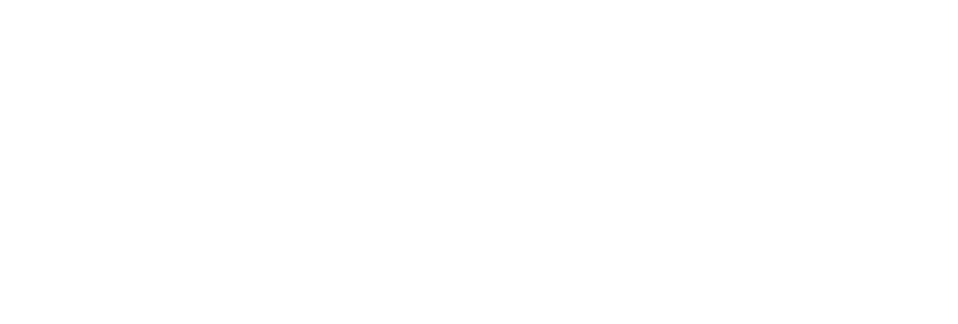
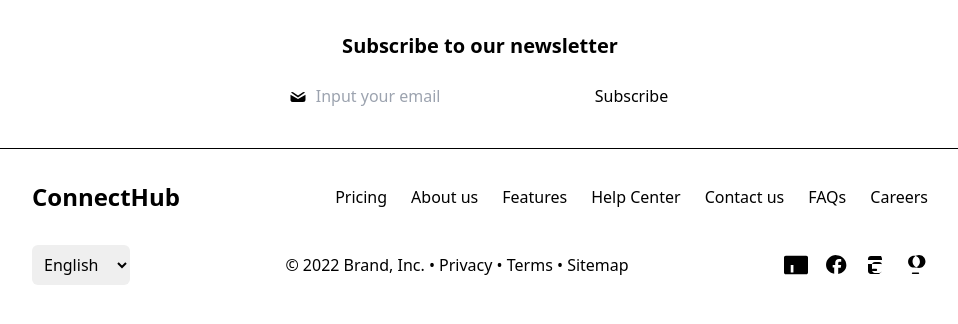
Before and after one commit to IzzoBio/frontend, a React (Vite) app: page /foot in a window 1280 px wide. Before the commit this address had no page. Shown: the top 324 px of the page, without its empty margins (160-1118 px from the left). Built offline with nearby package versions, Linux system fonts and the light colour scheme.

Commit message:
feat: adding footer as testing before changing it to component

```diff
--- a/src/App.jsx
+++ b/src/App.jsx
@@ -8,6 +8,7 @@ import theme from "../theme"
 import Verify from "./app/auth/Verify"
 import ProfileApp from "./app/profile/profile"
 import PostApp from "./app/post/post"
+import Footer from "./app/footerTest/footerTest"
 
 axios.defaults.baseURL = process.env.BACK_API_URL;
 
@@ -24,6 +25,7 @@ function App() {
           <Route path="/verify-account" element={<Verify />} />
           <Route path="/profile" element={<ProfileApp/>}/>
           <Route path="/post" element={<PostApp/>}/>
+          <Route path="/foot" element={<Footer/>}/>
         </Routes>
       </BrowserRouter>
     </ThemeProvider>
--- /dev/null
+++ b/src/app/footerTest/footerTest.jsx
@@ -0,0 +1,90 @@
+import React from "react";
+
+const Footer = () => {
+  return (
+    <footer className="bg-gray-900 text-gray-300 py-8 px-4">
+      <div className="max-w-6xl mx-auto flex flex-col items-center">
+        {/* Section Newsletter */}
+        <div className="text-center mb-8">
+          <h2 className="text-xl font-semibold mb-4">Subscribe to our newsletter</h2>
+          <div className="flex justify-center items-center space-x-4">
+            <div className="relative">
+              <span className="absolute inset-y-0 left-0 flex items-center pl-3">
+                <svg
+                  className="w-5 h-5 text-gray-400"
+                  fill="currentColor"
+                  viewBox="0 0 20 20"
+                  xmlns="http://www.w3.org/2000/svg"
+                >
+                  <path d="M2.94 6.52L10 11.48l7.06-4.96a2.5 2.5 0 00-2.12-.28L10 9.4 5.06 6.24a2.5 2.5 0 00-2.12.28z"></path>
+                  <path d="M2.5 8.67v5.83A2.5 2.5 0 005 16h10a2.5 2.5 0 002.5-2.5V8.67L10 13.1 2.5 8.67z"></path>
+                </svg>
+              </span>
+              <input
+                type="email"
+                placeholder="Input your email"
+                className="pl-10 pr-4 py-2 rounded-md bg-gray-800 text-gray-300 focus:outline-none focus:ring-2 focus:ring-purple-600"
+              />
+            </div>
+            <button className="bg-purple-600 text-white px-4 py-2 rounded-md hover:bg-purple-500">
+              Subscribe
+            </button>
+          </div>
+        </div>
+
+        {/* Logo et Navigation */}
+        <div className="w-full flex flex-col items-center border-t border-gray-700 pt-8">
+          <div className="flex justify-between items-center w-full max-w-4xl">
+            <div className="flex items-center space-x-2">
+              <div className="text-2xl font-bold text-white">ConnectHub</div>
+            </div>
+            <ul className="flex space-x-6">
+              <li className="hover:text-white cursor-pointer">Pricing</li>
+              <li className="hover:text-white cursor-pointer">About us</li>
+              <li className="hover:text-white cursor-pointer">Features</li>
+              <li className="hover:text-white cursor-pointer">Help Center</li>
+              <li className="hover:text-white cursor-pointer">Contact us</li>
+              <li className="hover:text-white cursor-pointer">FAQs</li>
+              <li className="hover:text-white cursor-pointer">Careers</li>
+            </ul>
+          </div>
+
+          {/* Sélection de langue */}
+          <div className="flex justify-between items-center w-full max-w-4xl mt-8">
+            <select className="bg-gray-800 text-gray-300 p-2 rounded-md focus:outline-none">
+              <option>English</option>
+              <option>Français</option>
+              <option>Español</option>
+            </select>
+            <p className="text-gray-500">© 2022 Brand, Inc. • Privacy • Terms • Sitemap</p>
+            {/* Réseaux sociaux */}
+            <div className="flex space-x-4">
+              <a href="#" className="hover:text-white">
+                <svg className="w-6 h-6" fill="currentColor" viewBox="0 0 24 24">
+                  <path d="M24 4.56v14.91c0 .98-.8 1.77-1.77 1.77H1.77C.8 21.23 0 20.43 0 19.46V4.56c0-.98.8-1.77 1.77-1.77h20.46c.97 0 1.77.8 1.77 1.77zM9.43 19.44v-7.53h-2.7v7.53h2.7zm-1.35-8.7a1.57 1.57 0 11-.01-3.14 1.57 1.57 0 01.01 3.14zM21 19.44v-4.15c0-.99-.36-1.67-1.24-1.67-.68 0-1.08.46-1.26.91-.06.14-.08.33-.08.53v4.38h-2.7c.04-7.12 0-7.53 0-7.53h2.7v1.07h-.01c.36-.56 1-.95 1.74-.95 1.27 0 2.22.83 2.22 2.6v4.8h-.01z" />
+                </svg>
+              </a>
+              <a href="#" className="hover:text-white">
+                <svg className="w-6 h-6" fill="currentColor" viewBox="0 0 24 24">
+                  <path d="M12 2.04c-5.52 0-9.96 4.44-9.96 9.96 0 4.41 3.61 8.05 8.17 8.76v-6.19H8.7v-2.57h2.51V9.92c0-2.49 1.49-3.86 3.75-3.86 1.07 0 2 .08 2.26.12v2.63h-1.55c-1.22 0-1.46.58-1.46 1.43v1.87h2.93l-.39 2.57h-2.54V21c4.55-.71 8.16-4.35 8.16-8.76 0-5.52-4.44-9.96-9.96-9.96z" />
+                </svg>
+              </a>
+              <a href="#" className="hover:text-white">
+                <svg className="w-6 h-6" fill="currentColor" viewBox="0 0 24 24">
+                  <path d="M8 12c0-1.61 1.3-2.91 2.91-2.91H15.1c1.61 0 2.91 1.3 2.91 2.91v5.09C18.01 18.7 16.7 20 15.1 20H10.91C9.3 20 8 18.7 8 17.09V12zm-4-6c0-1.61 1.3-2.91 2.91-2.91h10.18C16.7 3.1 18.01 4.39 18.01 6v.99H3.98V6zm0 5.09v6.91c0 1.61 1.3 2.91 2.91 2.91H15.1C16.7 20 18.01 18.7 18.01 17.09V11.1H3.98zm5.09 6.91H12c.7 0 1.09-.39 1.09-1.09v-.18c0-.7-.39-1.09-1.09-1.09H9.07c-.7 0-1.09.39-1.09 1.09v.18c0 .7.39 1.09 1.09 1.09z" />
+                </svg>
+              </a>
+              <a href="#" className="hover:text-white">
+                <svg className="w-6 h-6" fill="currentColor" viewBox="0 0 24 24">
+                  <path d="M15 2.04c-3.53 0-6.46 2.93-6.46 6.46S11.47 15 15 15 21.46 12.07 21.46 8.5 18.53 2.04 15 2.04zM10 14.6c-3.26 0-5.91-2.65-5.91-5.91 0-3.26 2.65-5.91 5.91-5.91 3.26 0 5.91 2.65 5.91 5.91 0 3.26-2.65 5.91-5.91 5.91zm4.45 6.29H8.55v-.01c-.41 0-.74-.33-.74-.74v-.01c0-.41.33-.74.74-.74h5.9c.41 0 .74.33.74.74v.01c0 .41-.33.74-.74.74z" />
+                </svg>
+              </a>
+            </div>
+          </div>
+        </div>
+      </div>
+    </footer>
+  );
+};
+
+export default Footer;
```
Also changed, not shown: src/components/footer/footer.jsx (added).
